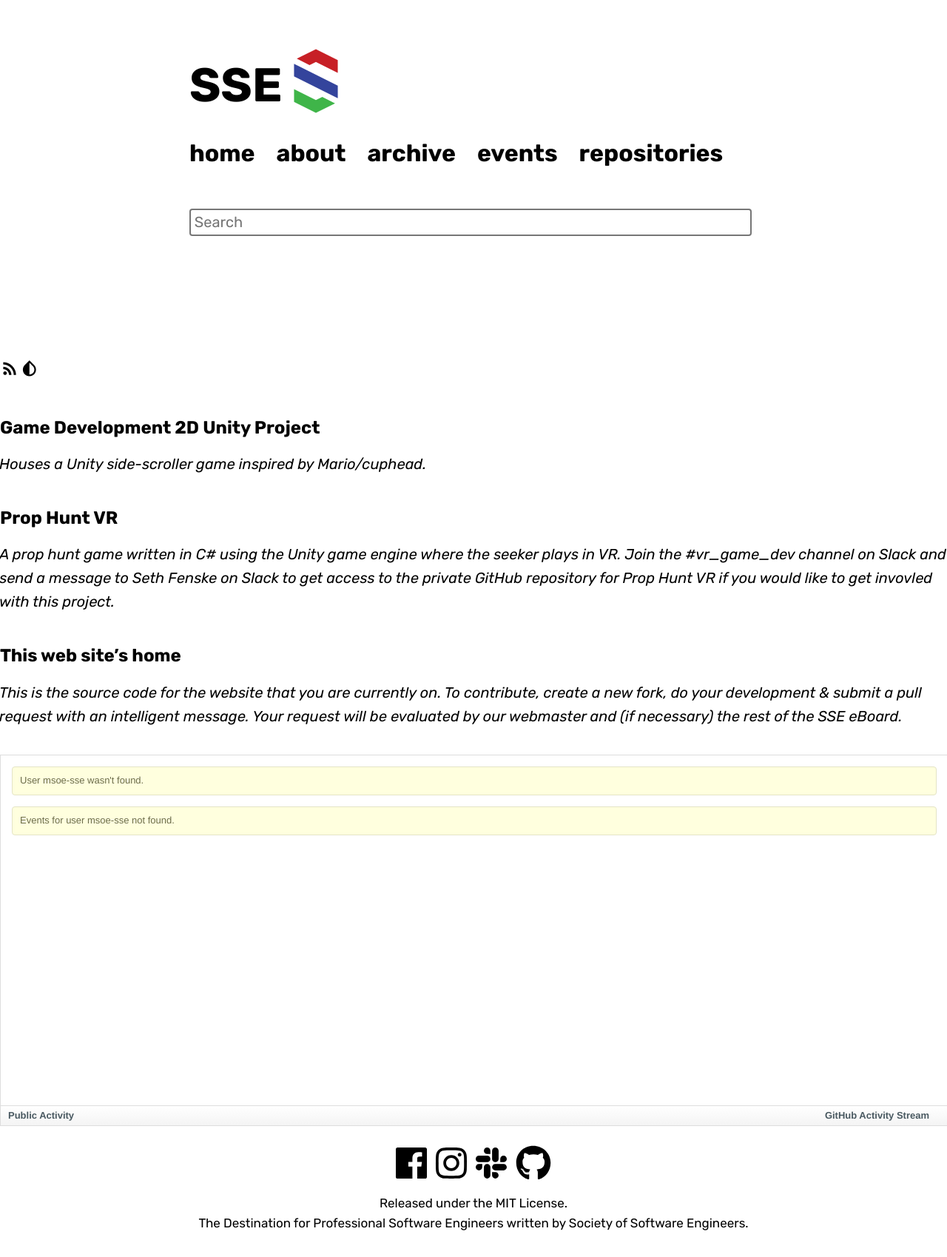
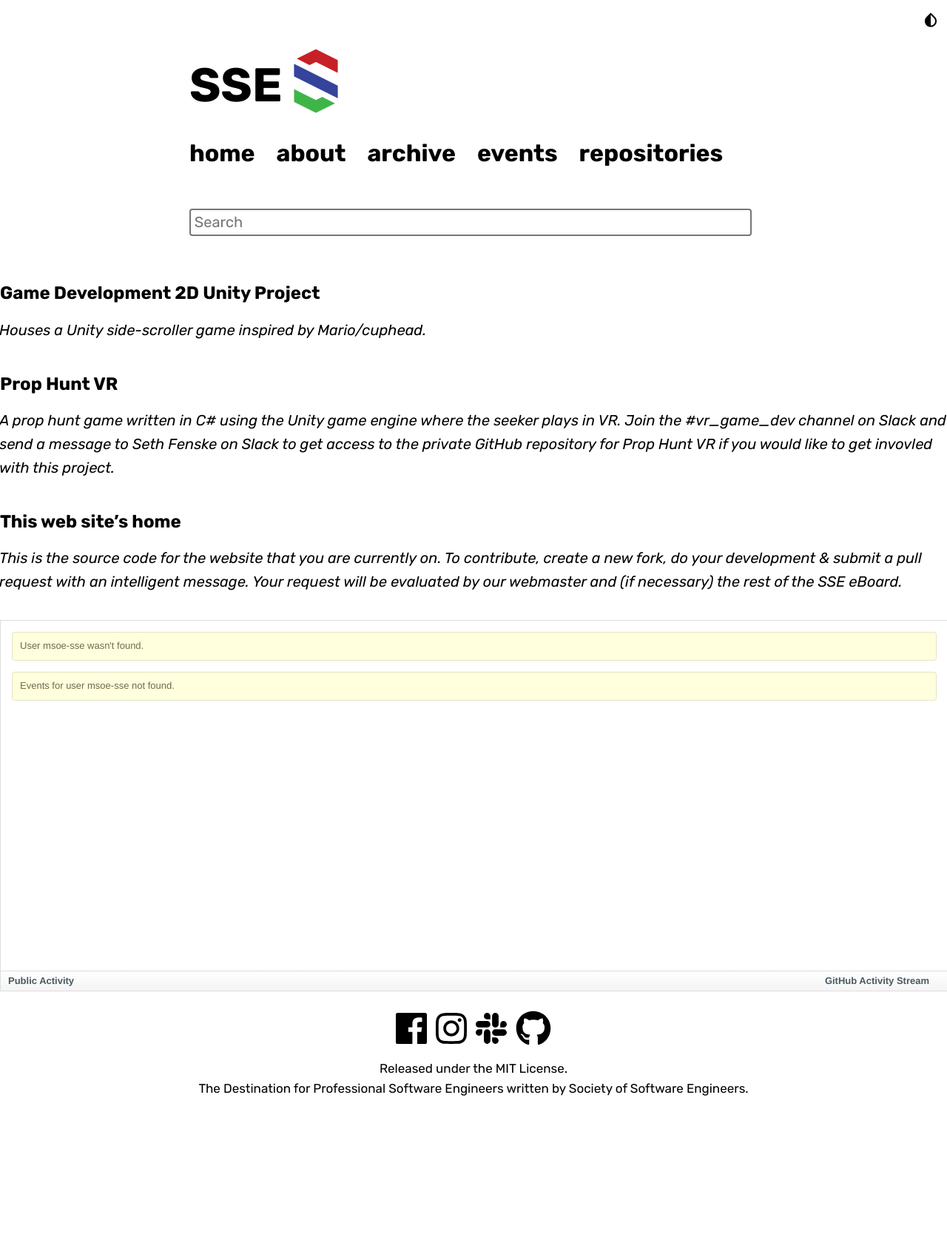
Before and after one commit to msoe-sse/msoe-sse.github.io, a Jekyll site: the page built from _repositories/2018-game-dev-repos.md, in a window 1280 px wide. Shown: the whole page at 74% size. Built offline with Jekyll 4.4.1, drawn with Linux system fonts in a browser that asks for light colours; nearby versions of some CDN libraries; some web fonts are replaced; a style sheet for code colours, icons or effects is not loaded; after the commit the page ends 1518 px from its top, so only the background shows below that.

Commit message:
more styling changes yay :)

```diff
--- a/_includes/main/header.html
+++ b/_includes/main/header.html
@@ -39,39 +39,9 @@
         <span>{% include search.html %}</span>
       </div>
       </div>
-      <br/>
-      <br/>
-      <br/>
-      <!--Social Bar elements-->
-      <div class="social-bar">
-        {% if site.author.youtube %}
-            <a href="https://youtube.com/{{ site.author.youtube }}" target="_blank" class="smaller social-bar_link">
-              <span class="icon-youtube"></span>
-            </a>
-        {% endif %}
-
-        {% if site.author.stackoverflow %}
-            <a href="https://stackoverflow.com/{{ site.author.stackoverflow }}" target="_blank" class="smaller social-bar_link">
-              <span class="icon-stackoverflow"></span>
-            </a>
-        {% endif %}
-
-        {% if site.author.twitter %}
-            <a href="https://twitter.com/{{ site.author.twitter }}" target="_blank" class="smaller social-bar_link">
-              <span class="icon-twitter"></span>
-            </a>
-        {% endif %}
-
-        {% if site.author.rss == true %}
-            <a href="{{ '/feed.xml' | prepend: site.baseurl }}" target="_blank" class="social-bar_link">
-                <span class="icon-rss_feed"></span>
-            </a>
-        {% endif %}
-
-            <a href="#" onclick="switchTheme()" title="Switch theme?" class="smaller social-bar_link">
-              <span class="icon-invert_colors" id="theme-switcher"></span>
-            </a>
-        </div>
+      <a href="#" onclick="switchTheme()" title="Switch theme?" class="smaller social-bar_link switch-theme-icon">
+        <span class="icon-invert_colors" id="theme-switcher"></span>
+      </a>
     </div>
         <script type="text/javascript" src="/assets/js/nav.js"></script>
 </header>
--- a/_sass/_header.scss
+++ b/_sass/_header.scss
@@ -87,6 +87,13 @@
 
     /* Remove underline from link */
     text-decoration: none;
+}
+
+.switch-theme-icon {
+    position: absolute;
+    top: 10px;
+    right: 10px;
+    font-size: 1.5rem;
 }
 
 
```
Also changed, not shown: Gemfile.lock.
